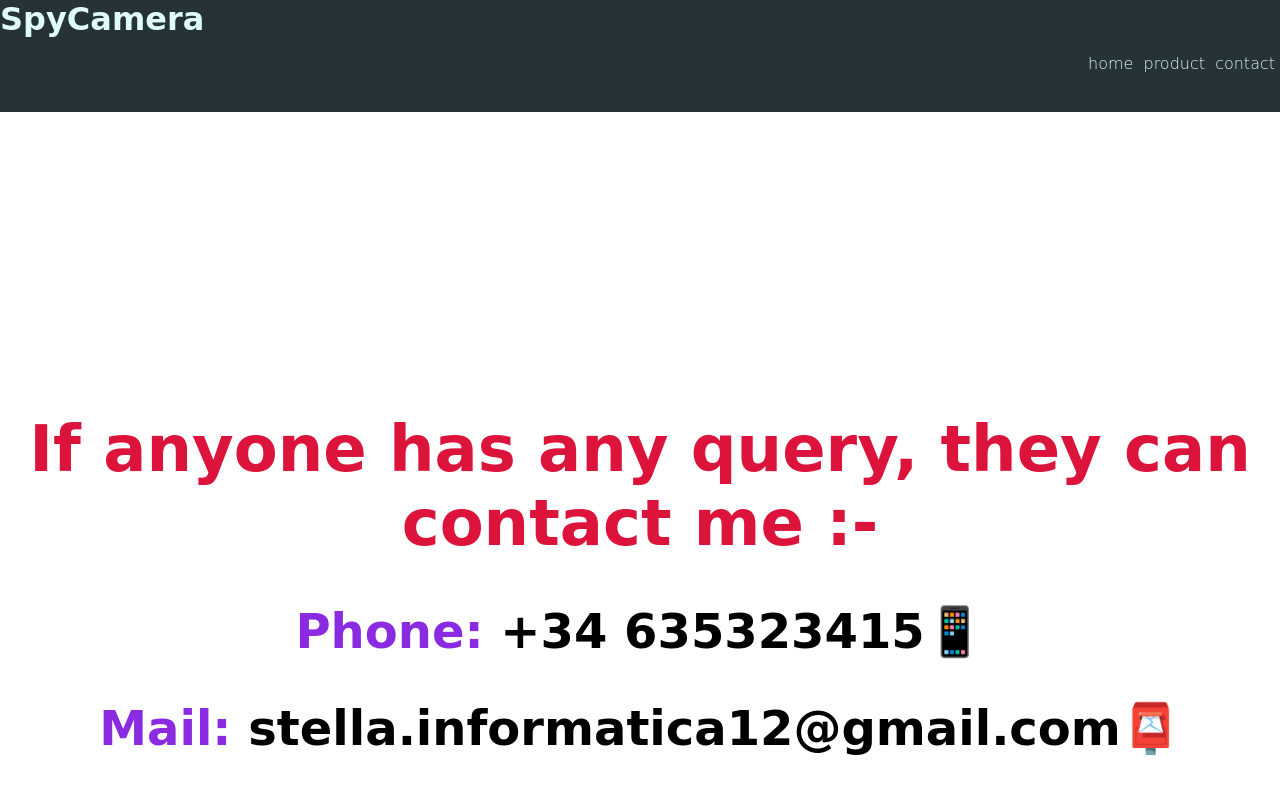
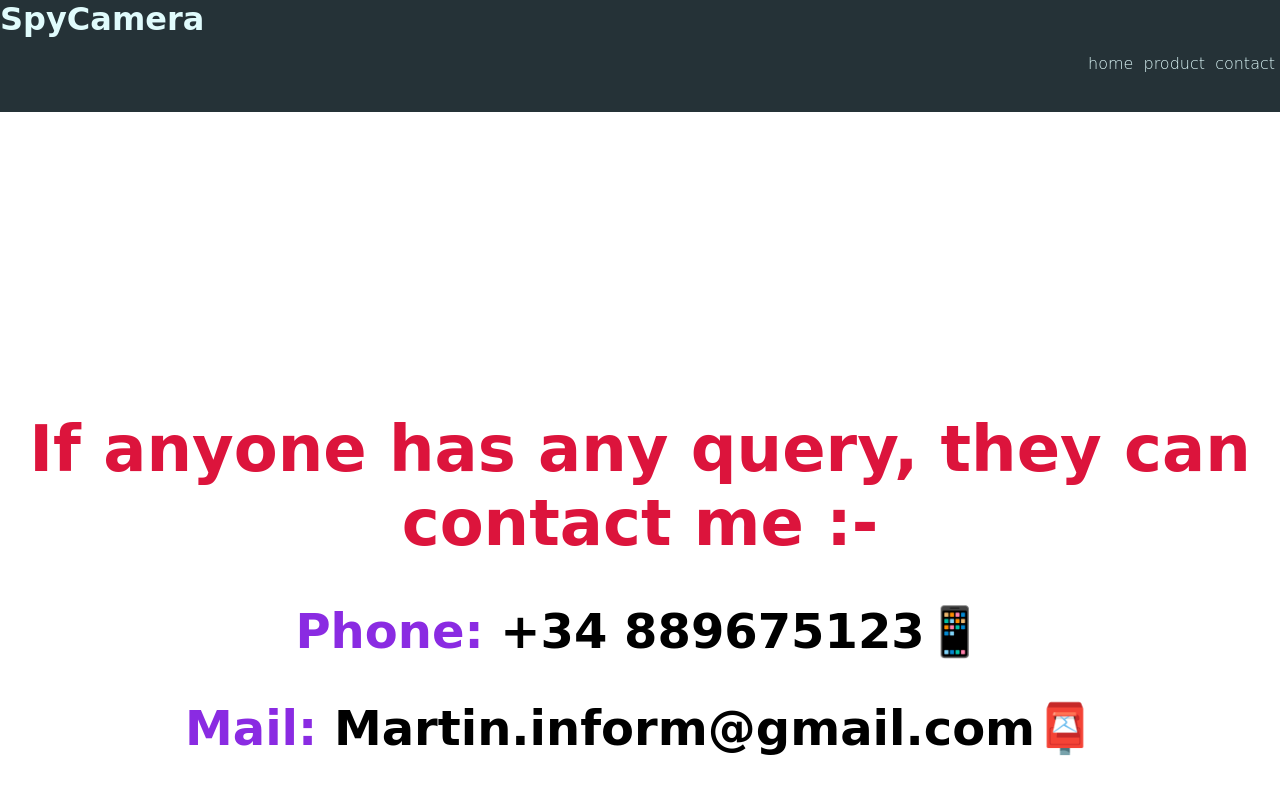
Before and after one commit to StellaCanals/SpyCamera, a plain HTML site: page contact.html in a window 1280 px wide. Drawn offline with Linux system fonts and the light colour scheme; a web font is replaced by a local one.

Commit message:
Update contact.html

```diff
--- a/contact.html
+++ b/contact.html
@@ -21,8 +21,8 @@
 
     <div class="contact">
     <h1>If anyone has any query, they can contact me :-</h1>
-    <h2> <span>Phone:</span> +34 635323415📱</h2>
-    <h2> <span>Mail:</span> stella.informatica12@gmail.com📮</h2>
+    <h2> <span>Phone:</span> +34 889675123📱</h2>
+    <h2> <span>Mail:</span> Martin.inform@gmail.com📮 </h2>
     </div>
 
 </body>
```
